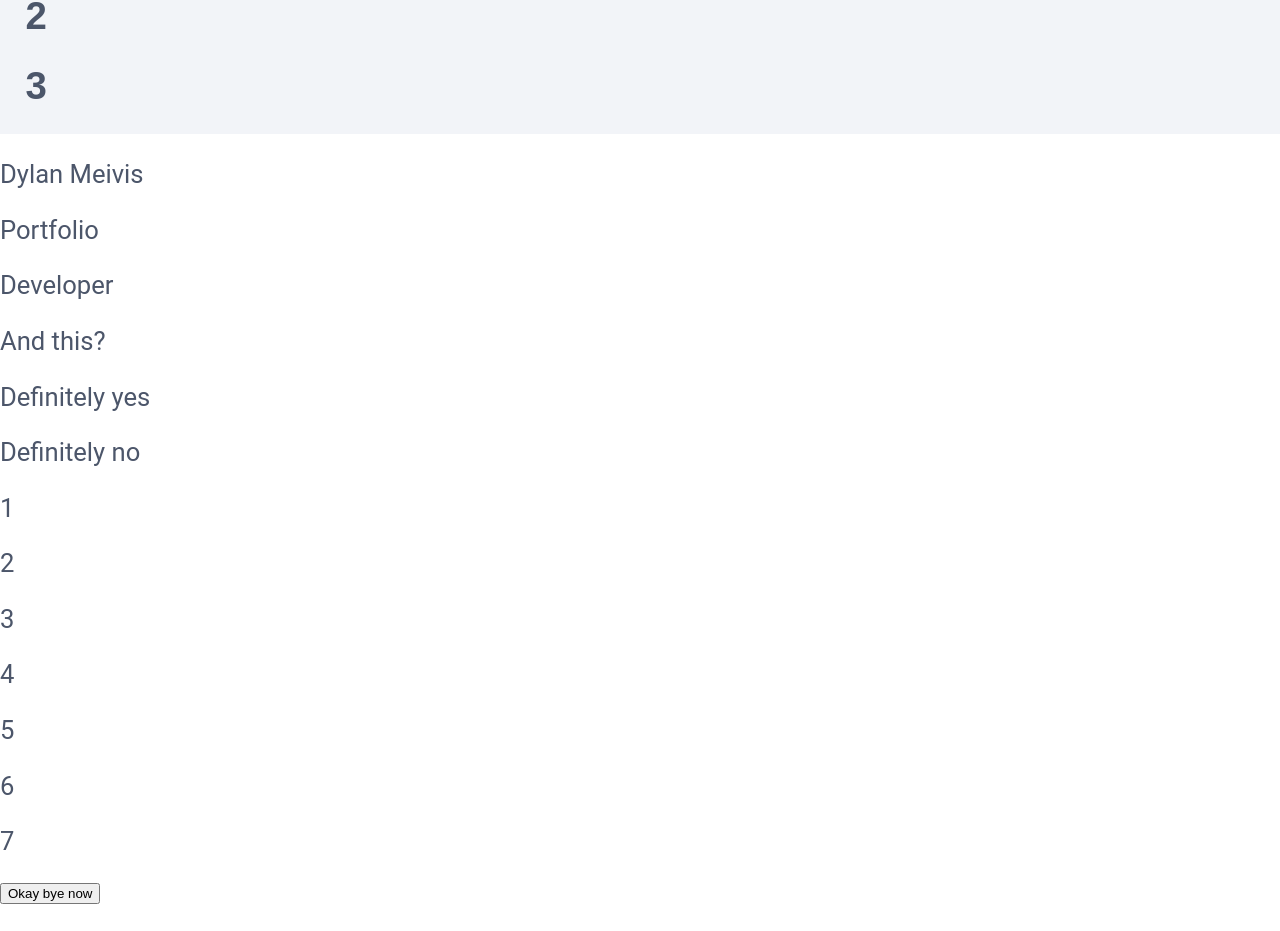
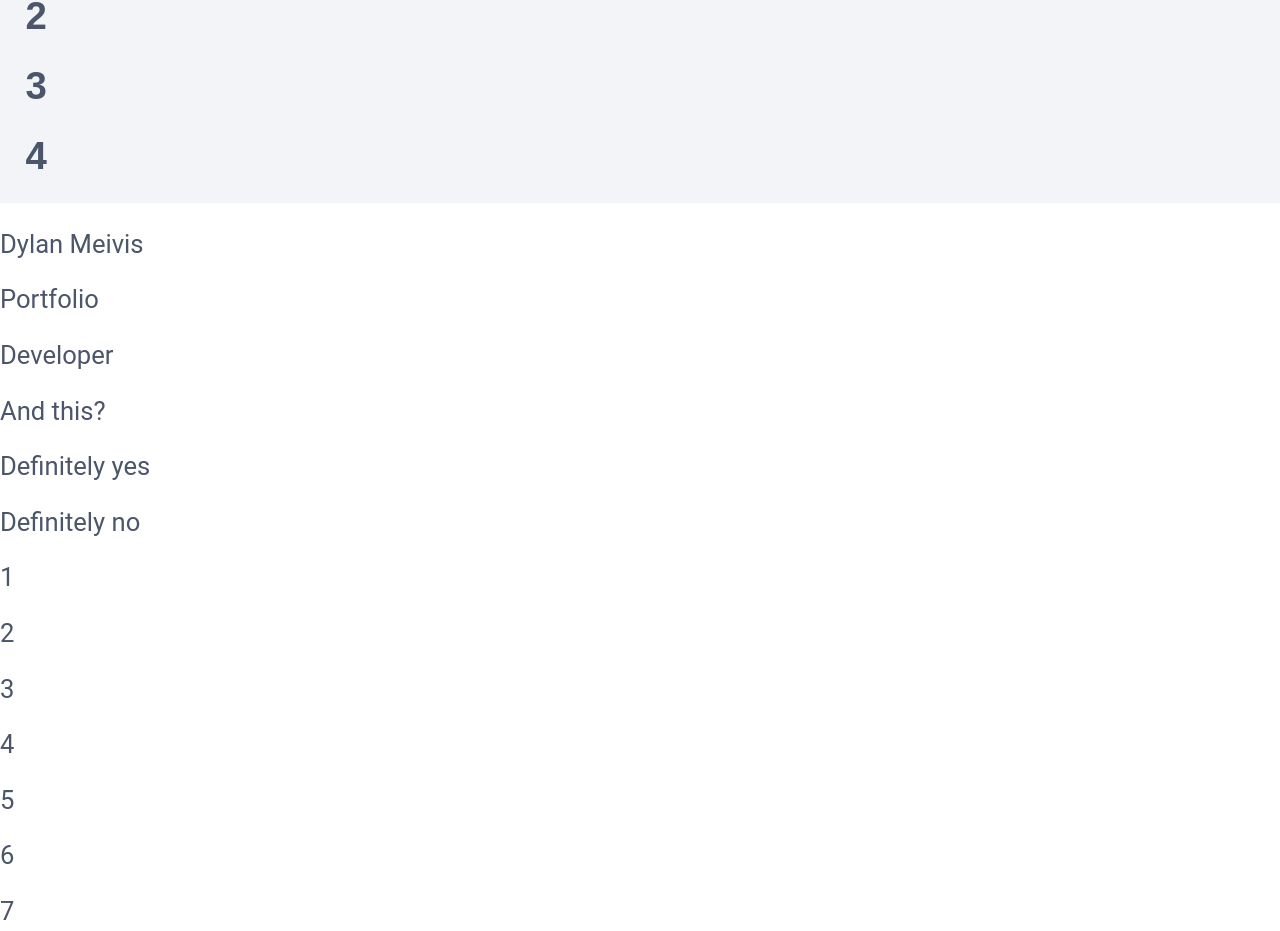
Before and after one commit to DylanMeivis/Portfolio, a React (Create React App) app: page / in a window 1280 px wide. Shown: the part 1348-2279 px from the top of the page. Built offline with nearby package versions, Linux system fonts and the light colour scheme.

Commit message:
Update App.ja

```diff
--- a/src/App.js
+++ b/src/App.js
@@ -30,6 +30,7 @@ function App() {
             <h1>1</h1>
             <h1>2</h1>
             <h1>3</h1>
+            <h1>4</h1>
         </div>
         <div className="InformationHeader">
             <h3>Dylan Meivis </h3>
```
